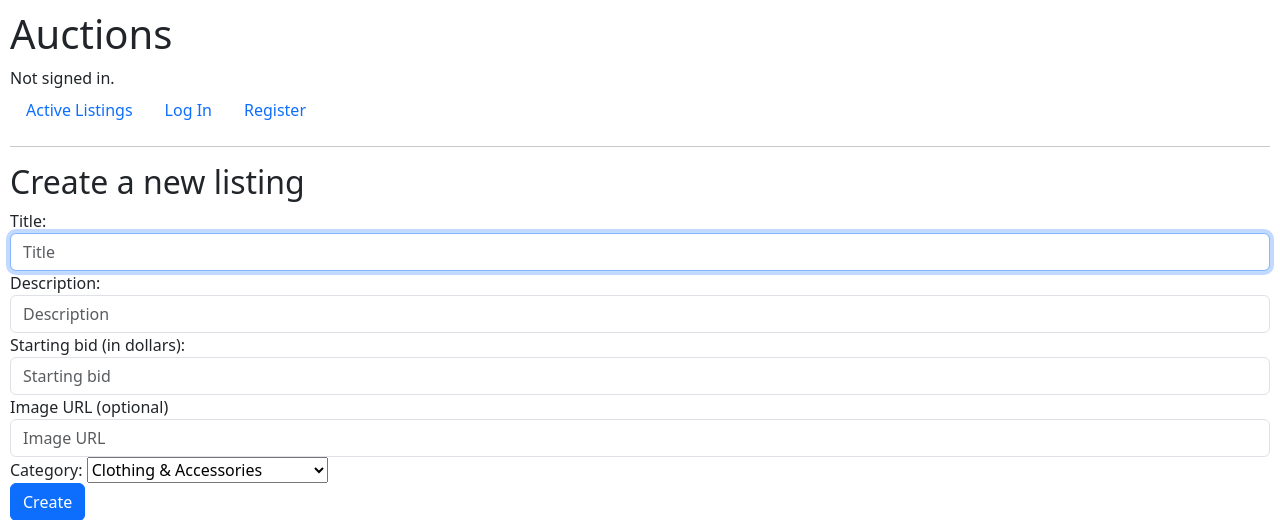
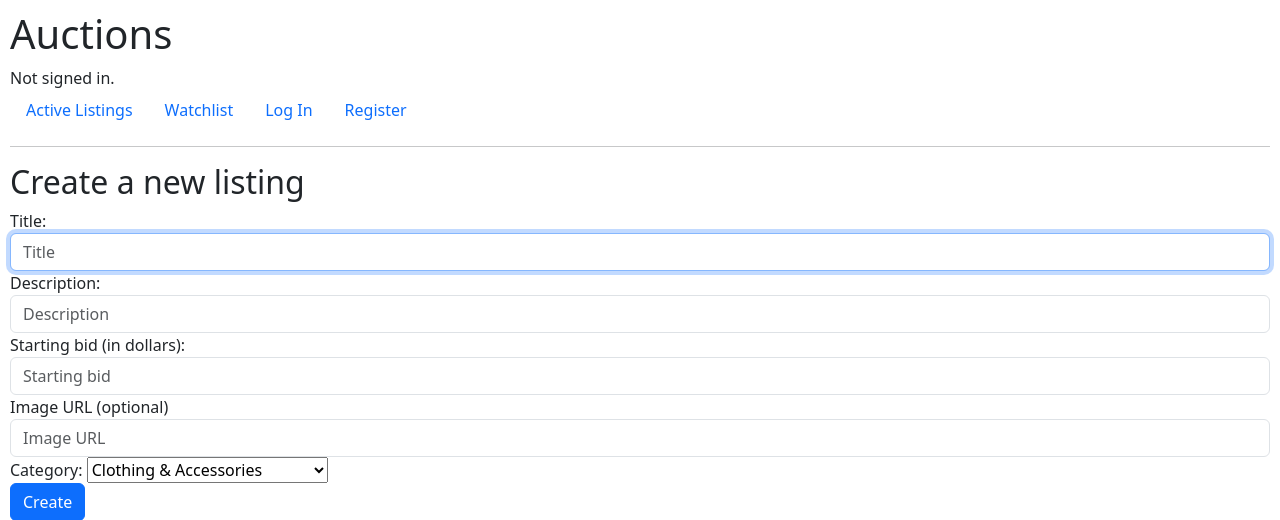
Before and after one commit to 1hubert/cs50w-commerce, a Django app: page /new in a window 1280 px wide. Shown: the top 520 px of the page. Run offline with Django 3.2, Linux system fonts and the light colour scheme.

Commit message:
feat: add a watchlist page

```diff
--- a/auctions/templates/auctions/layout.html
+++ b/auctions/templates/auctions/layout.html
@@ -20,6 +20,9 @@
             <li class="nav-item">
                 <a class="nav-link" href="{% url 'index' %}">Active Listings</a>
             </li>
+            <li class="nav-item">
+                <a class="nav-link" href="{% url 'watchlist' %}">Watchlist</a>
+            </li>
             {% if user.is_authenticated %}
                 <li class="nav-item">
                     <a class="nav-link" href="{% url 'new_listing' %}">Create a new listing</a>
--- a/auctions/urls.py
+++ b/auctions/urls.py
@@ -10,4 +10,5 @@ urlpatterns = [
     path("new", views.new_listing, name="new_listing"),
     path("show/<int:listing_id>", views.show_listing, name="show_listing"),
     path("show/watchlist/<int:listing_id>", views.watchlist_add, name="watchlist_add"),
+    path("watchlist", views.watchlist, name="watchlist"),
 ]
--- a/auctions/views.py
+++ b/auctions/views.py
@@ -101,3 +101,7 @@ def watchlist_add(request, listing_id):
     else:
         listing.users_watching.add(request.user)
     return HttpResponseRedirect(request.META['HTTP_REFERER'])
+
+
+def watchlist(request):
+    return render(request, "auctions/watchlist.html")
```
Also changed, not shown: auctions/templates/auctions/watchlist.html (added, +9 -0 lines).
